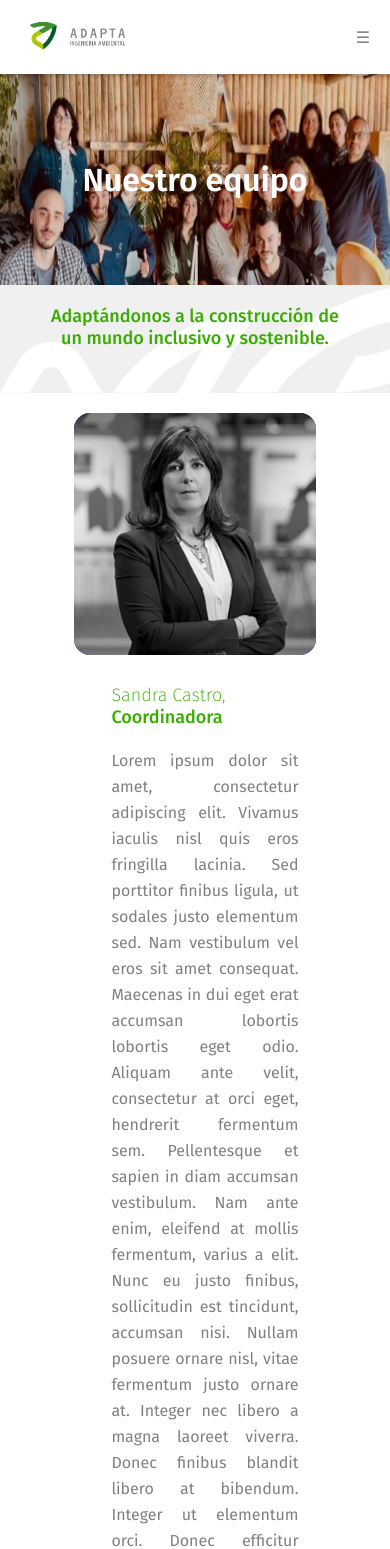
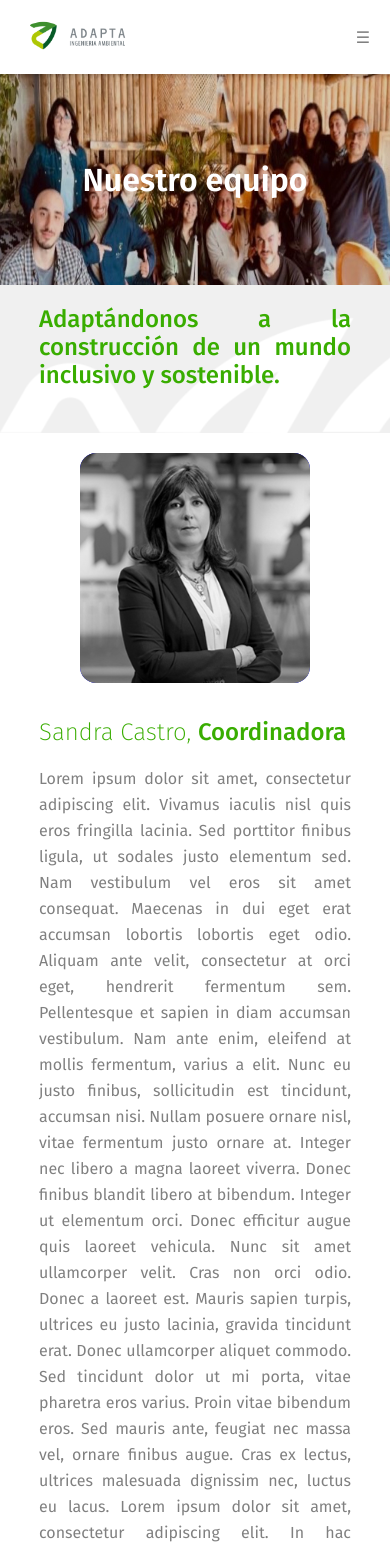
Before and after one commit to moras98/adapta-web-v2, a React (Create React App) app: page /sobre-nosotros/equipo in a window 390 px wide. Shown: the top 1549 px of the page. Built offline with nearby package versions, Linux system fonts and the light colour scheme.

Commit message:
mobile display fixed

```diff
--- a/src/App.css
+++ b/src/App.css
@@ -75,10 +75,11 @@ ul {
     font-size: 32px;
   }
   h2 {
-    font-size: 18px;
+    font-size: 24px;
   }
 
   .phrase-section {
-    text-align: center;
+    text-align: justify;
+    font-size: 16px;
   }
 }
--- a/src/components/CategorieInfo/CategorieInfo.css
+++ b/src/components/CategorieInfo/CategorieInfo.css
@@ -53,4 +53,12 @@
 		height: auto;
 		top: 0;
 	}
+
+	.categorie-info-container h1 {
+		font-size: 20px;
+	}
+
+	.categorie-info-container h2 {
+		font-size: 16px;
+	}
 }
--- a/src/components/CategorieInfo/CategorieInfo.js
+++ b/src/components/CategorieInfo/CategorieInfo.js
@@ -23,6 +23,10 @@ export default function CategorieInfo({ categorie, index }) {
   for (const area of categorie.areas) {
     h2 += area.title + " | ";
   }
+
+  if (h2 === '| | '){
+    h2 = '';
+  }
   // }
 
   return (
--- a/src/components/ExperienceInfo/ExperienceInfo.css
+++ b/src/components/ExperienceInfo/ExperienceInfo.css
@@ -37,4 +37,8 @@
 		height: auto;
 		top: 0;
 	}
+
+	.experience-info-container h1 {
+		font-size: 24px;
+	}
 }
--- a/src/components/ProjectGridElement/ProjectGridElement.css
+++ b/src/components/ProjectGridElement/ProjectGridElement.css
@@ -48,6 +48,13 @@
 
 	.project-texts {
 		align-items: center;
+		justify-content: center;
+		text-align: center;
+		gap: 20px;
+	}
+
+	.project-texts h2 {
+		font-size: 18px;
 	}
 
 	.project-texts p {
@@ -55,6 +62,7 @@
 	}
 
 	.project-client img {
-		height: 100px;
+		height: 200px;
+		width: 200px;
 	}
 }
--- a/src/components/ServiceGridElement/ServiceGridElement.css
+++ b/src/components/ServiceGridElement/ServiceGridElement.css
@@ -13,7 +13,7 @@
 }
 .icon {
     border-radius: 50%;
-    padding: 15px;
+    padding: 5px;
     border: 1px solid lightgrey;
     background-color: white;
     box-shadow: 0px 3px gray;
--- a/src/routes/About/About.css
+++ b/src/routes/About/About.css
@@ -101,8 +101,15 @@
     gap: 50px;
   }
 
+  .text-about {
+    flex-direction: column;
+    text-align: justify;
+    justify-content: center;
+    align-items: center;
+  }
+
   .text-about h2 {
-    text-align: center;
+    text-align: justify;
   }
 
   .numbers-section {
--- a/src/routes/Contact/Category/Category.css
+++ b/src/routes/Contact/Category/Category.css
@@ -10,5 +10,6 @@
 @media (max-width: 850px){
     .categories-info-section {
         padding: 0px;
+        margin-top: 50px;
     }
 }
--- a/src/routes/Experience/Experience.css
+++ b/src/routes/Experience/Experience.css
@@ -10,5 +10,6 @@
 @media (max-width: 850px){
     .experience-info-section {
         padding: 0px;
+        margin-top: 50px;
     }
 }
--- a/src/routes/Home/Home.js
+++ b/src/routes/Home/Home.js
@@ -14,7 +14,7 @@ export default function Home({ language }) {
   useEffect(() => {
     // Verificar si el dispositivo es móvil
     const handleResize = () => {
-      setIsMobile(window.innerWidth < 768); // Se considera móvil si el ancho de la pantalla es menor que 768px
+      setIsMobile(window.innerWidth < 850); // Se considera móvil si el ancho de la pantalla es menor que 768px
     };
 
     window.addEventListener("resize", handleResize); // Escuchar cambios en el tamaño de la ventana
@@ -40,7 +40,7 @@ export default function Home({ language }) {
             <b>{language.phrase_href_txt.toUpperCase()}</b>
           </Link>
         </div>
-        <div id="services" className="services-section">
+        <div id="services" className="services-section desktop">
           {isMobile ? <h2>{language.srv_title}</h2> : <></>}
           {!isMobile ? (
             <ServiceOption2 services={language.services} srv_title={language.srv_title} />
--- a/src/routes/Team/Team.css
+++ b/src/routes/Team/Team.css
@@ -129,6 +129,18 @@
   color: gray;
 }
 
+.coordinator-texts {
+  width: 60%;
+  display: flex;
+  flex-direction: column;
+  align-items: flex-start;
+  justify-content: center;
+  padding-left: 20px;
+  text-align: justify;
+  gap: 20px;
+  height: 100%;
+}
+
 
 @media (max-width: 850px) {
   .left-employee {
@@ -138,23 +150,33 @@
   }
 
   .left-employee h2 {
-    text-align: left;
+    text-align: center;
   }
 
   .coordinator-img-container {
     width: fit-content;
   }
 
+  .coordinator-texts {
+    width: 100%;
+    padding-left: 0;
+    text-align: justify;
+  }
+
   .coordinator-links {
-    /* flex-direction: row; */
+    flex-direction: row;
     padding-left: 0;
     width: 100%;
-    justify-content: center;
-    align-items: center;
+    justify-content: space-evenly;
+    align-items: flex-start;
   }
 
   .icon-information-container {
-    width: 100%;
-    justify-content: center;
+    /* width: 100%; */
+    justify-content: flex-start;
+  }
+
+  .icon-information-container .text-container p {
+    display: none;
   }
 }
--- a/src/routes/Team/Team.js
+++ b/src/routes/Team/Team.js
@@ -169,17 +169,7 @@ function LeftEmployee({ obj }) {
         />
       </div>
       <div
-        style={{
-          width: "60%",
-          display: "flex",
-          flexDirection: "column",
-          alignItems: "flex-start",
-          justifyContent: "center",
-          paddingLeft: "20px",
-          textAlign: "justify",
-          gap: "20px",
-          height: '100%',
-        }}
+        className="coordinator-texts"
       >
         <h2>
           <b style={{ fontWeight: 200 }}>{obj.name}, </b>
```
